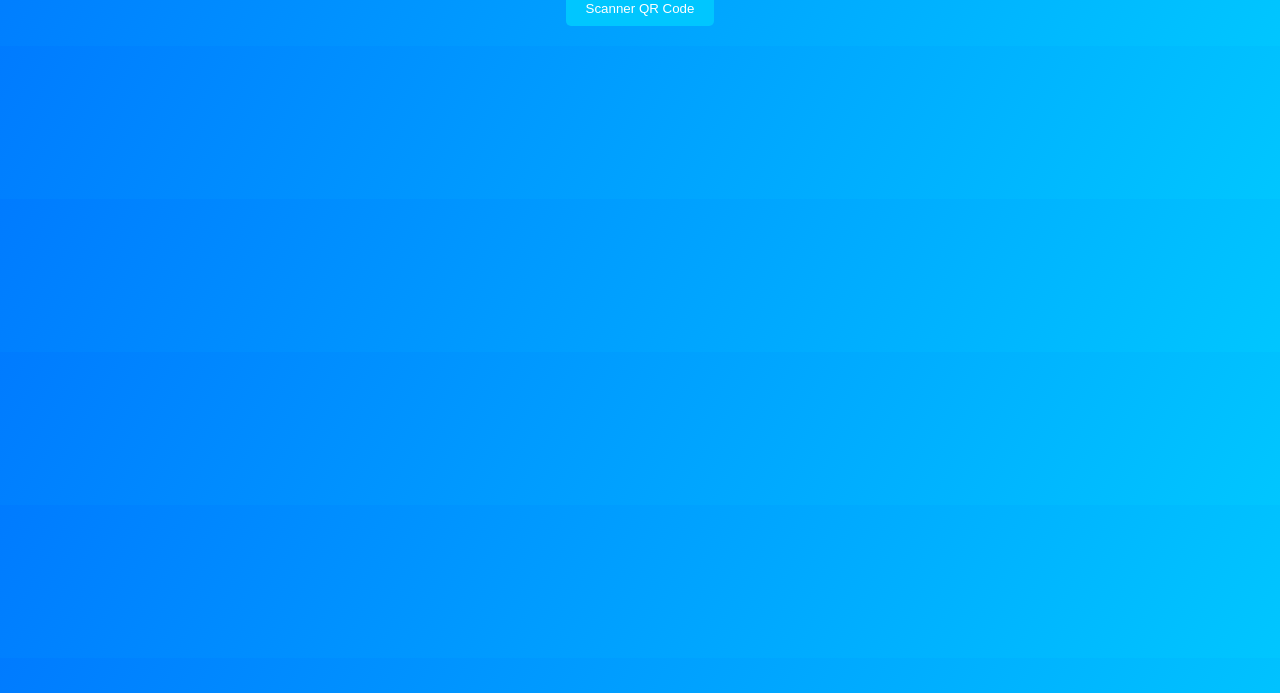
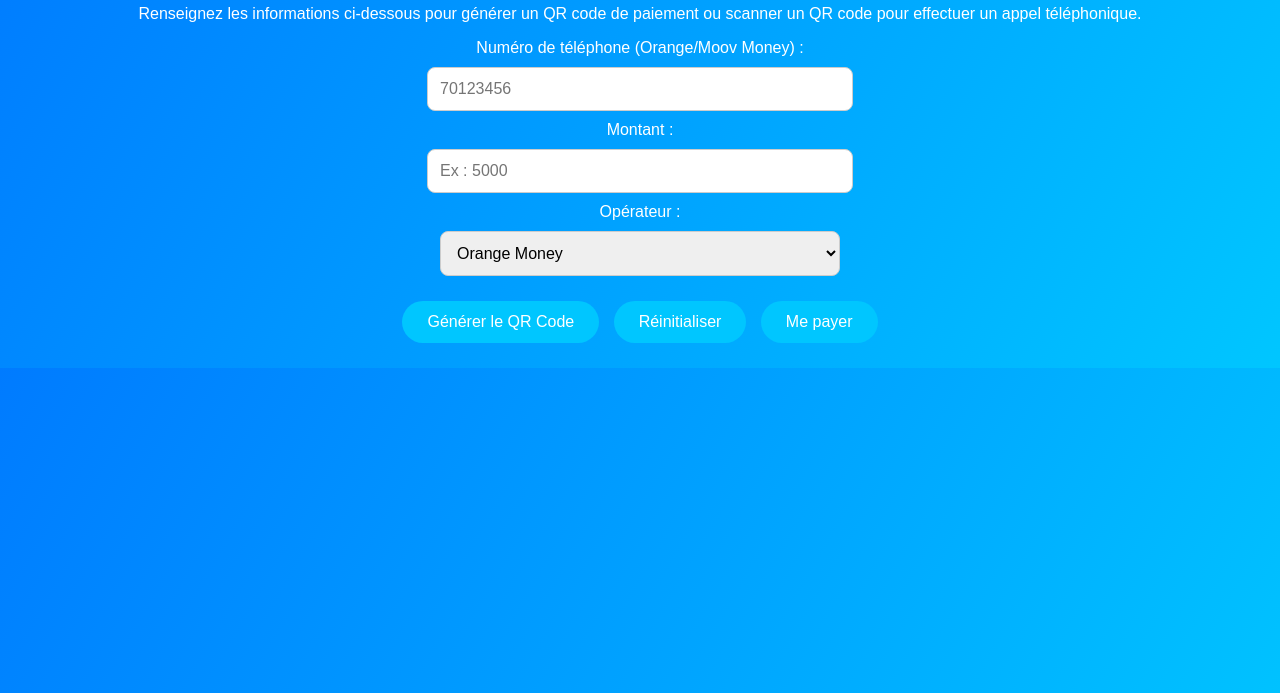
Before and after one commit to bfnticsolution/scaner, a plain HTML site: page index.html in a window 1280 px wide. Shown: the part 107-800 px from the top of the page. Drawn offline with nearby package versions, Linux system fonts and the light colour scheme.

Commit message:
index.html

```diff
--- a/index.html
+++ b/index.html
@@ -3,91 +3,136 @@
 <head>
     <meta charset="UTF-8">
     <meta name="viewport" content="width=device-width, initial-scale=1.0">
-    <title>Scanner QR Code</title>
+    <title>QR Code Paiement USSD</title>
     <style>
+        /* Global Style */
         body {
-            font-family: Arial, sans-serif;
+            font-family: 'Arial', sans-serif;
+            background: linear-gradient(120deg, #007bff, #00c6ff);
+            color: #fff;
             text-align: center;
-            background: linear-gradient(120deg, #007bff, #00c6ff);
-            color: white;
             margin: 0;
             padding: 20px;
         }
         h1 {
             margin-bottom: 20px;
+            font-size: 2.5rem;
         }
-        video {
-            display: none;
-            width: 100%;
+        label, input, select {
+            display: block;
+            margin: 10px auto;
+            width: 90%;
             max-width: 400px;
-            margin: 20px auto;
-            border: 2px solid white;
-            border-radius: 10px;
+        }
+        input[type="text"], input[type="number"], select {
+            padding: 12px;
+            border: 1px solid #ccc;
+            border-radius: 8px;
+            font-size: 16px;
+            outline: none;
+            transition: box-shadow 0.3s ease;
+        }
+        input[type="text"]:focus, input[type="number"]:focus, select:focus {
+            box-shadow: 0 0 10px #00c6ff;
         }
         button {
-            padding: 10px 20px;
             background: #00c6ff;
-            color: white;
+            color: #fff;
             border: none;
-            border-radius: 5px;
+            padding: 12px 25px;
+            border-radius: 50px;
+            font-size: 16px;
             cursor: pointer;
-            transition: 0.3s;
+            transition: all 0.3s ease;
+            display: inline-block;
         }
         button:hover {
             background: #007bff;
+            transform: scale(1.1);
+        }
+        #qrcode, #scanner {
+            margin: 20px auto;
+            display: none;
+        }
+        .actions {
+            margin-top: 20px;
+        }
+        .actions button {
+            margin: 5px;
         }
     </style>
 </head>
 <body>
-    <h1>Scanner un QR Code</h1>
-    <button id="startScan">Scanner QR Code</button>
-    <video id="cameraFeed"></video>
+    <h1>Paycode USSD</h1>
+    <p class="info">Renseignez les informations ci-dessous pour générer un QR code de paiement ou scanner un QR code pour effectuer un appel téléphonique.</p>
 
-    <script src="https://cdn.jsdelivr.net/npm/jsqr"></script>
+    <!-- Formulaire -->
+    <label for="telephone">Numéro de téléphone (Orange/Moov Money) :</label>
+    <input type="text" id="telephone" placeholder="70123456" />
+
+    <label for="montant">Montant :</label>
+    <input type="number" id="montant" placeholder="Ex : 5000" />
+
+    <label for="operateur">Opérateur :</label>
+    <select id="operateur">
+        <option value="*144*2*1*">Orange Money</option>
+        <option value="*555*2*1*">Moov Money</option>
+    </select>
+
+    <div class="actions">
+        <button onclick="generateQRCode()">Générer le QR Code</button>
+        <button onclick="resetForm()">Réinitialiser</button>
+        <button onclick="redirectToPayment()">Me payer</button>
+
+    </div>
+
+    <!-- Conteneur du QR Code -->
+    <div id="qrcode"></div>
+
+    <!-- Scanner -->
+    <video id="scanner" width="300" height="300"></video>
+
+    <script src="https://cdnjs.cloudflare.com/ajax/libs/qrcodejs/1.0.0/qrcode.min.js"></script>
+    <script src="https://cdnjs.cloudflare.com/ajax/libs/jsQR/1.4.0/jsQR.min.js"></script>
     <script>
-        document.getElementById('startScan').addEventListener('click', async () => {
-            const video = document.getElementById('cameraFeed');
-            video.style.display = 'block';
+        function generateQRCode() {
+            const telephone = document.getElementById("telephone").value.trim();
+            const montant = document.getElementById("montant").value.trim();
+            const operateur = document.getElementById("operateur").value;
+            const qrcodeContainer = document.getElementById("qrcode");
 
-            try {
-                // Forcer l'ouverture de la caméra arrière
-                const stream = await navigator.mediaDevices.getUserMedia({
-                    video: { facingMode: "environment" },
-                    audio: false
-                });
+            if (!telephone || !/^\d+$/.test(telephone)) {
+                alert("Veuillez entrer un numéro de téléphone valide.");
+                return;
+            }
+            if (!montant || isNaN(montant) || montant <= 0) {
+                alert("Veuillez entrer un montant valide.");
+                return;
+            }
 
-                // Afficher le flux vidéo
-                video.srcObject = stream;
-                video.play();
+            const ussdCode = `tel:${operateur}${telephone}*${montant}#`;
 
-                // Scanner le QR Code
-                const canvas = document.createElement('canvas');
-                const context = canvas.getContext('2d');
+            qrcodeContainer.innerHTML = ""; // Réinitialiser
+            new QRCode(qrcodeContainer, {
+                text: ussdCode,
+                width: 200,
+                height: 200
+            });
+            qrcodeContainer.style.display = "block";
+        }
 
-                video.addEventListener('play', () => {
-                    const scanInterval = setInterval(() => {
-                        canvas.width = video.videoWidth;
-                        canvas.height = video.videoHeight;
+        function resetForm() {
+            document.getElementById("telephone").value = "";
+            document.getElementById("montant").value = "";
+            document.getElementById("operateur").value = "*144*2*1*";
+            document.getElementById("qrcode").style.display = "none";
+        }
 
-                        context.drawImage(video, 0, 0, canvas.width, canvas.height);
-                        const imageData = context.getImageData(0, 0, canvas.width, canvas.height);
-                        const code = jsQR(imageData.data, canvas.width, canvas.height);
+        function redirectToPayment() {
+    // Remplacez l'URL ci-dessous par l'adresse de la page cible
+    window.location.href = "/scanner.html";
+}
 
-                        if (code) {
-                            clearInterval(scanInterval);
-                            stream.getTracks().forEach(track => track.stop());
-                            video.style.display = 'none';
-
-                            alert(`QR Code détecté : ${code.data}`);
-                            window.location.href = code.data; // Lancer un appel ou redirection
-                        }
-                    }, 500);
-                });
-            } catch (err) {
-                alert('Erreur : Impossible d’accéder à la caméra.');
-                console.error(err);
-            }
-        });
     </script>
 </body>
 </html>
```
